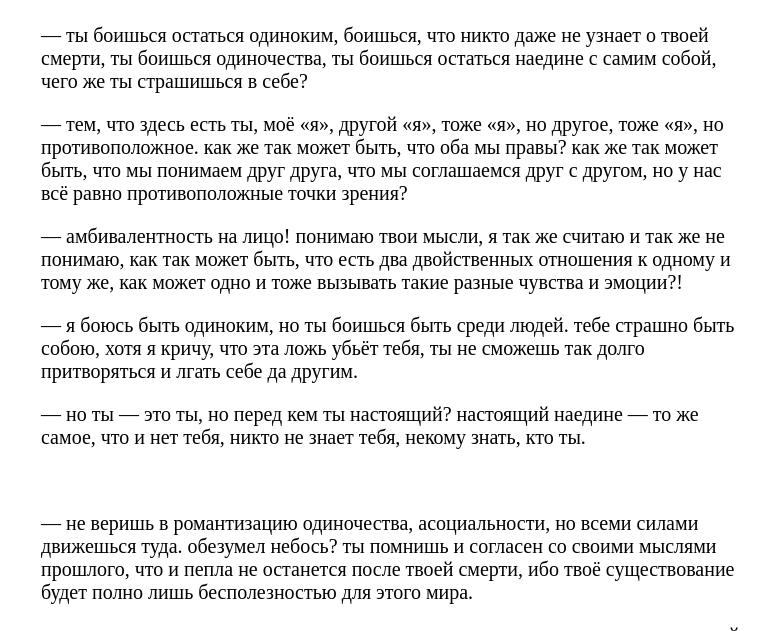
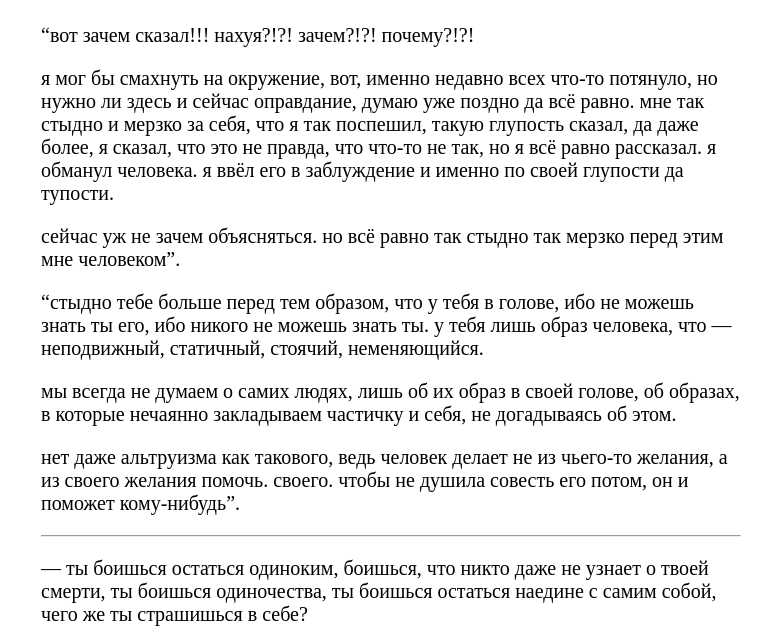
Before and after one commit to smth2408/ofigitelnost, a plain HTML site: page source/miniProza.html in a window 1280 px wide. Shown: the part 140-771 px from the top of the page, without its empty margins (249-1021 px from the left). Drawn offline with Linux system fonts and the light colour scheme; a web font is replaced by a local one.

Commit message:
Update miniProza.html

```diff
--- a/source/miniProza.html
+++ b/source/miniProza.html
@@ -15,6 +15,15 @@
 	<main>
 		<h1>мини-произведения</h1>
 
+		<article>
+			<p>“вот зачем сказал!!! нахуя?!?! зачем?!?! почему?!?!</p>
+			<p>я мог бы смахнуть на окружение, вот, именно недавно всех что-то потянуло, но нужно ли здесь и сейчас оправдание, думаю уже поздно да всё равно. мне так стыдно и мерзко за себя, что я так поспешил, такую глупость сказал, да даже более, я сказал, что это не правда, что что-то не так, но я всё равно рассказал. я обманул человека. я ввёл его в заблуждение и именно по своей глупости да тупости.</p>
+			<p>сейчас уж не зачем объясняться. но всё равно так стыдно так мерзко перед этим мне человеком”.</p>
+			<p>“стыдно тебе больше перед тем образом, что у тебя в голове, ибо не можешь знать ты его, ибо никого не можешь знать ты. у тебя лишь образ человека, что — неподвижный, статичный, стоячий, неменяющийся.</p>
+			<p>мы всегда не думаем о самих людях, лишь об их образ в своей голове, об образах, в которые нечаянно закладываем частичку и себя, не догадываясь об этом.</p>
+			<p>нет даже альтруизма как такового, ведь человек делает не из чьего-то желания, а из своего желания помочь. своего. чтобы не душила совесть его потом, он и поможет кому-нибудь”.</p>
+		</article>
+		<hr>
 		<article>
 			<p>— ты боишься остаться одиноким, боишься, что никто даже не узнает о твоей смерти, ты боишься одиночества, ты боишься остаться наедине с самим собой, чего же ты страшишься в себе?</p>
 			<p>— тем, что здесь есть ты, моё «я», другой «я», тоже «я», но другое, тоже «я», но противоположное. как же так может быть, что оба мы правы? как же так может быть, что мы понимаем друг друга, что мы соглашаемся друг с другом, но у нас всё равно противоположные точки зрения?</p>
```
